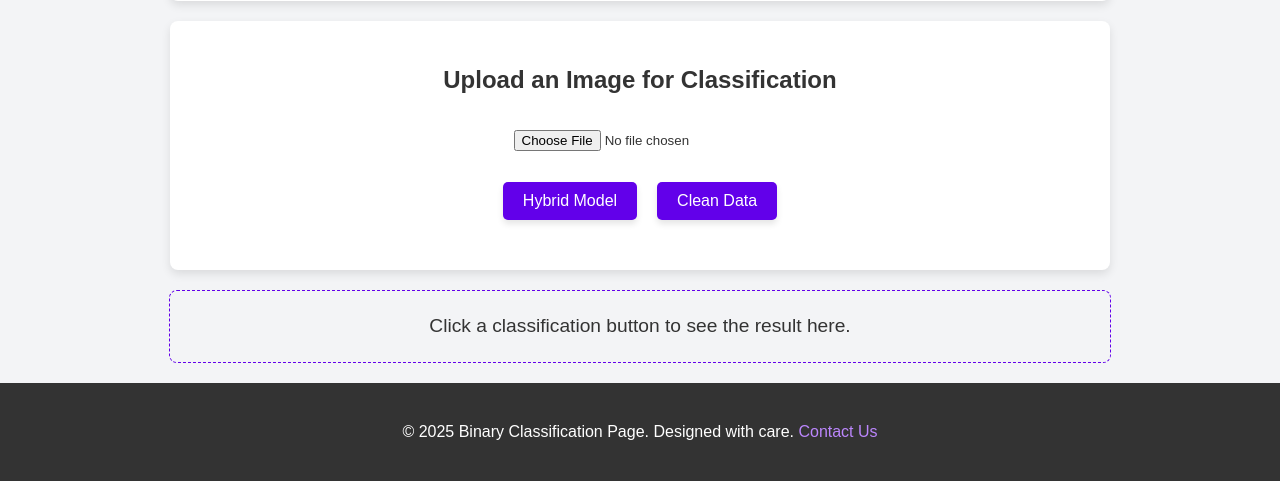
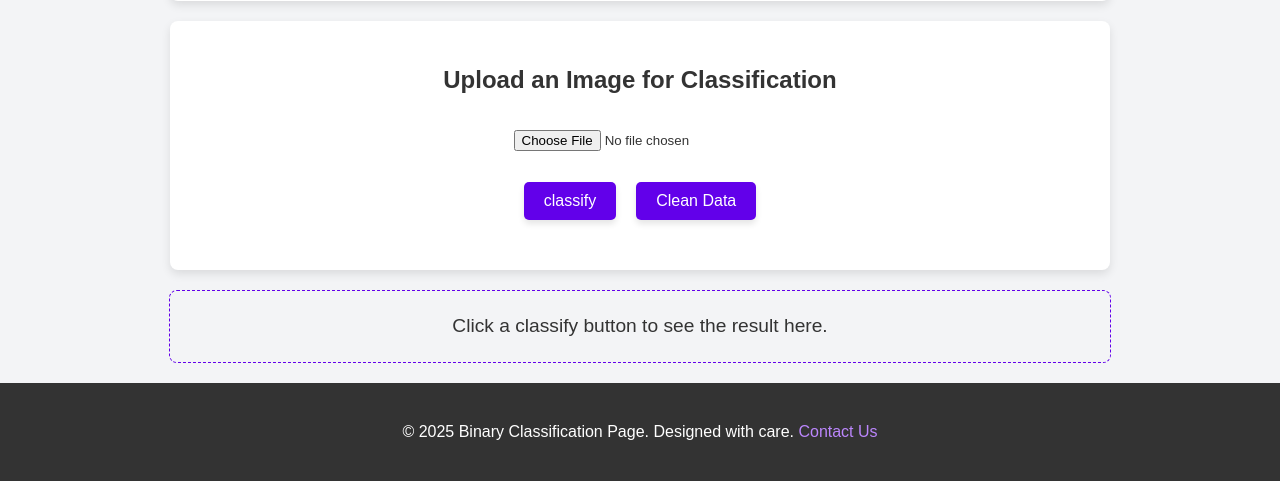
Before and after one commit to Abhishek18141/DR-Insight, a Flask app: page /Binary_Classification in a window 1280 px wide. Shown: the part 1523-2004 px from the top of the page. Run offline with Flask 3, Linux system fonts and the light colour scheme.

Commit message:
Update Binay_Classification.html

```diff
--- a/templates/Binay_Classification.html
+++ b/templates/Binay_Classification.html
@@ -234,14 +234,14 @@
         <form id="upload-form" enctype="multipart/form-data">
             <input type="file" name="image" id="image" accept="image/*" required>
             <div class="classification-buttons">
-                <button type="button" onclick="classifyImage('hybrid')">Hybrid Model</button>
+                <button type="button" onclick="classifyImage('hybrid')">classify</button>
                 <button type="button" onclick="cleanData()">Clean Data</button>
             </div>
         </form>
         <div class="uploaded-image" id="uploaded-image"></div>
     </div>
     <div class="output-area" id="output-area">
-        Click a classification button to see the result here.
+        Click a classify button to see the result here.
     </div>
 
     <footer>
```
